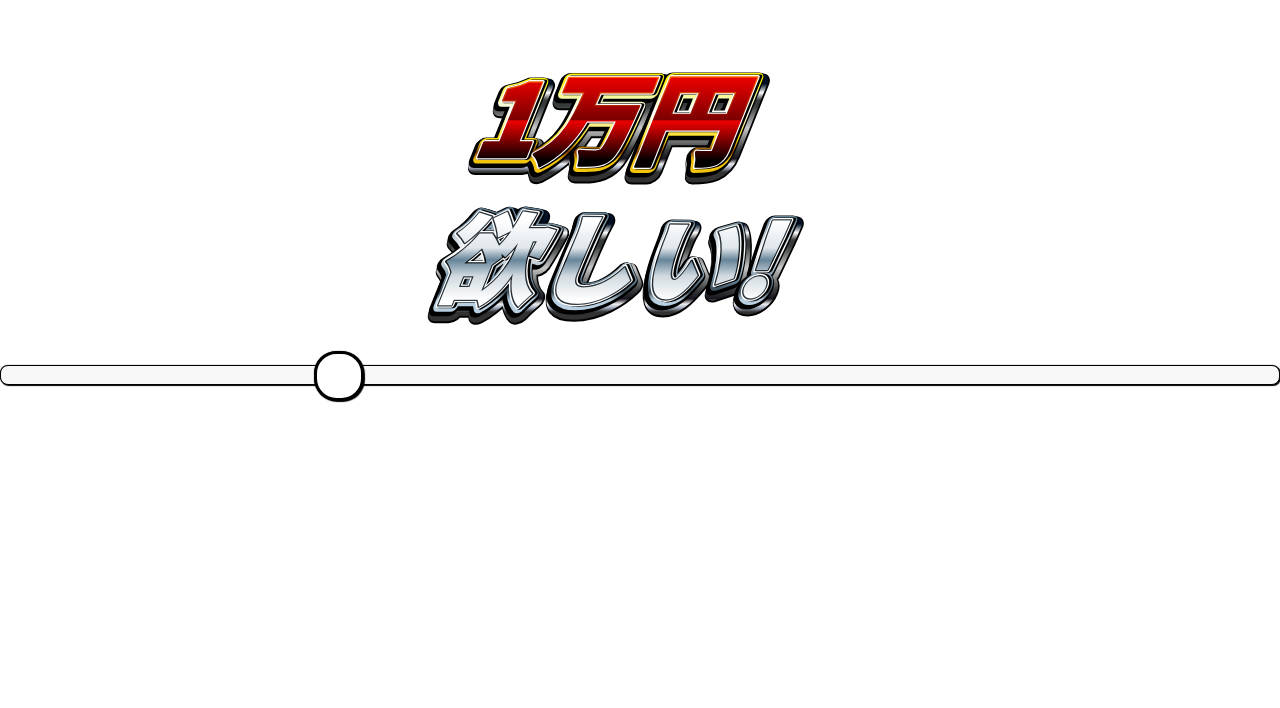
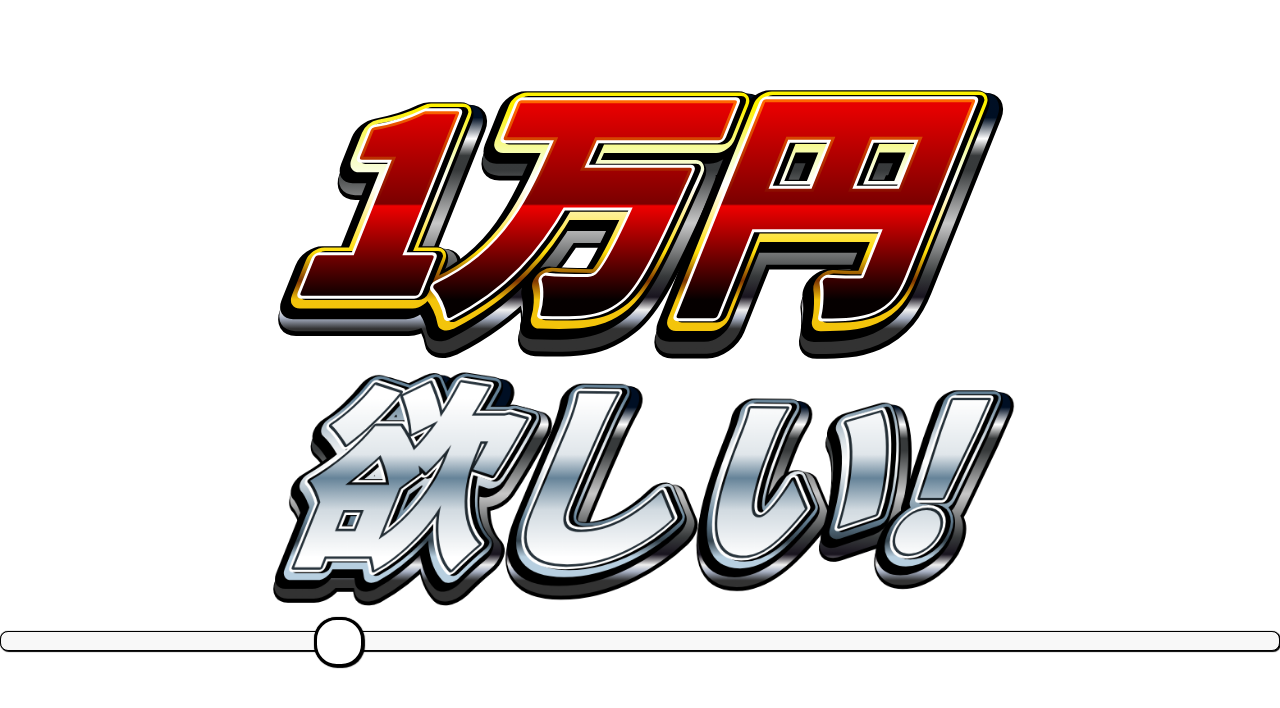
Before and after one commit to miyaoka/5000trillion-slider, a Vue app: page / in a window 1280 px wide. Shown: the top 708 px of the page. Built offline with nearby package versions, Linux system fonts and the light colour scheme.

Commit message:
Set canvas size

```diff
--- a/src/components/Main.vue
+++ b/src/components/Main.vue
@@ -7,8 +7,8 @@
         :text="price"
         :fontLoaded="fontLoaded"
         class="price"
-        width="600px"
-        height="140px"
+        width="1280px"
+        height="300px"
         :colors="priceColor"
       >
       </metal-canvas>
@@ -20,8 +20,8 @@
         :text="action"
         :fontLoaded="fontLoaded"
         class="price"
-        width="600px"
-        height="140px"
+        :width="Math.max(1560, action.length * 260) + 'px'"
+        height="300px"
         :colors="actionColor"
       >
       </metal-canvas>
--- a/src/components/MetalCanvas.vue
+++ b/src/components/MetalCanvas.vue
@@ -32,8 +32,8 @@ export default {
 
       const ctx = el.getContext('2d')
       const text = binding.value.text
-      const scale = 1
-      const posx = el.width * 0.5 / scale
+      const scale = 2.4
+      const posx = el.width * 0.54 / scale
       const posy = 100
       let grad
 
```
